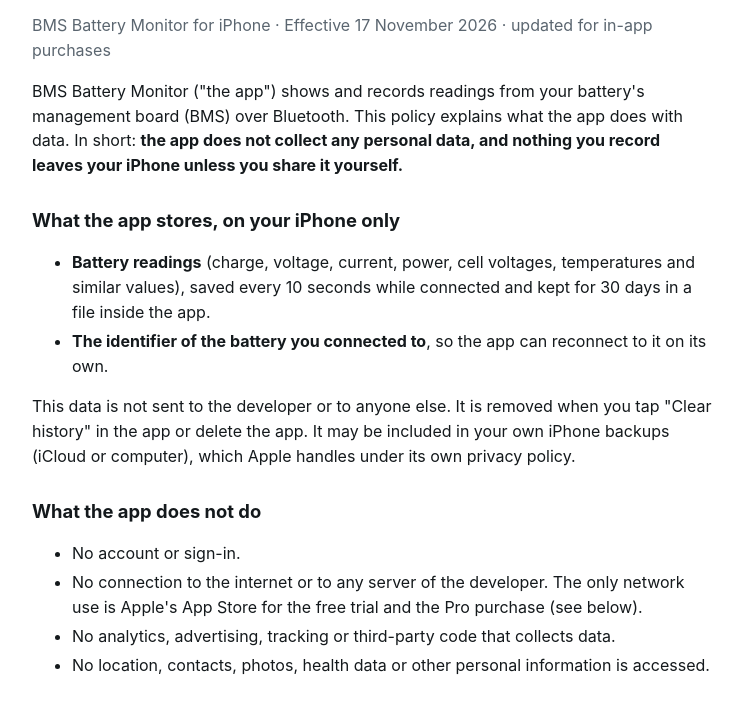
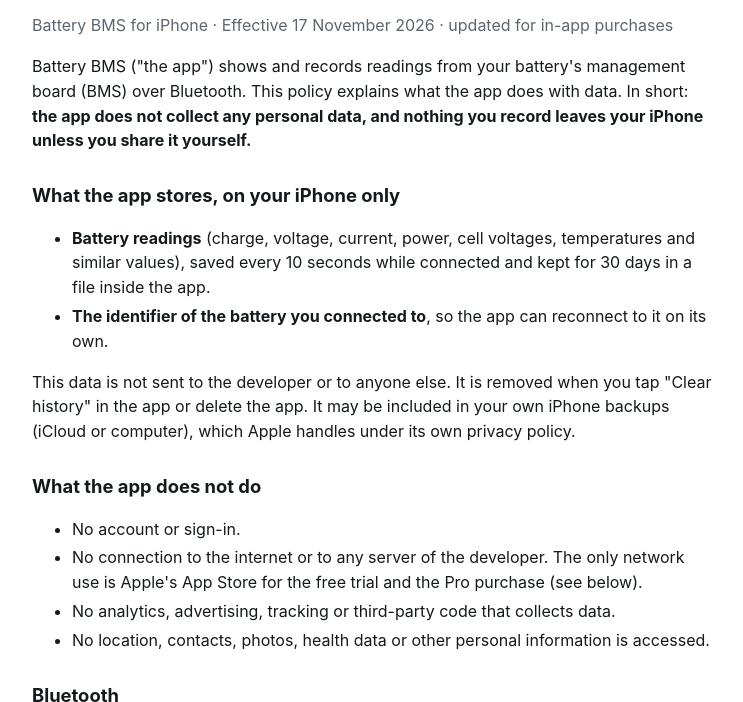
Before and after one commit to malrubaei/battery-monitor, a plain HTML site: page ios/privacy-policy.html in a window 1280 px wide. Shown: the part 77-779 px from the top of the page, without its empty margins (268-1011 px from the left). Drawn offline with Linux system fonts and the light colour scheme.

Commit message:
Rename the app to Battery BMS
Co-Authored-By: Claude Opus 5.5 <noreply@anthropic.com>
Claude-Session: https://claude.ai/code/session_01QSqLpfYona2Sq9KGRSTykk

```diff
--- a/ios/privacy-policy.html
+++ b/ios/privacy-policy.html
@@ -3,7 +3,7 @@
 <head>
 <meta charset="utf-8">
 <meta name="viewport" content="width=device-width, initial-scale=1">
-<title>Privacy Policy – BMS Battery Monitor</title>
+<title>Privacy Policy – Battery BMS</title>
 <style>
 :root{--bg:#fff;--fg:#14191c;--muted:#5b6670;--accent:#1f9e6b}
 @media (prefers-color-scheme:dark){:root{--bg:#0f1417;--fg:#e8f0eb;--muted:#9aa6ad;--accent:#2ecf8c}}
@@ -16,9 +16,9 @@ h1{font-size:1.7rem;margin:0 0 4px}h2{font-size:1.15rem;margin:28px 0 8px}
 <body>
 <main>
 <h1>Privacy Policy</h1>
-<p class="muted">BMS Battery Monitor for iPhone · Effective 17 November 2026 · updated for in-app purchases</p>
+<p class="muted">Battery BMS for iPhone · Effective 17 November 2026 · updated for in-app purchases</p>
 
-<p>BMS Battery Monitor ("the app") shows and records readings from your battery's management board (BMS) over Bluetooth. This policy explains what the app does with data. In short: <strong>the app does not collect any personal data, and nothing you record leaves your iPhone unless you share it yourself.</strong></p>
+<p>Battery BMS ("the app") shows and records readings from your battery's management board (BMS) over Bluetooth. This policy explains what the app does with data. In short: <strong>the app does not collect any personal data, and nothing you record leaves your iPhone unless you share it yourself.</strong></p>
 
 <h2>What the app stores, on your iPhone only</h2>
 <ul>
```
Also changed, not shown: ios/support.html (+2 -2 lines).
